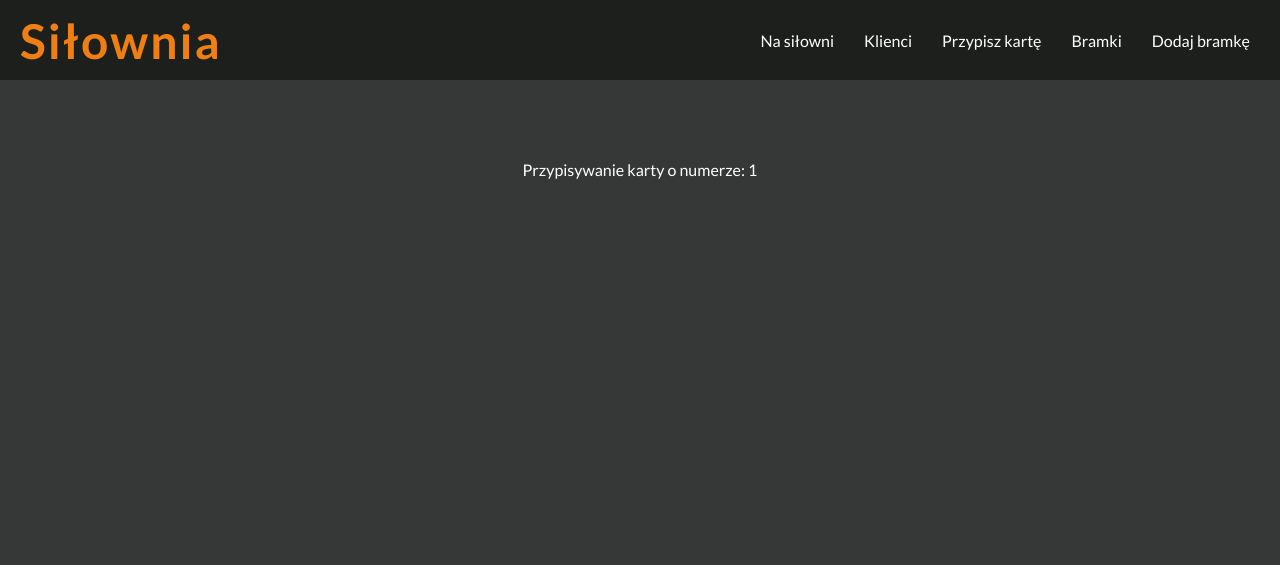
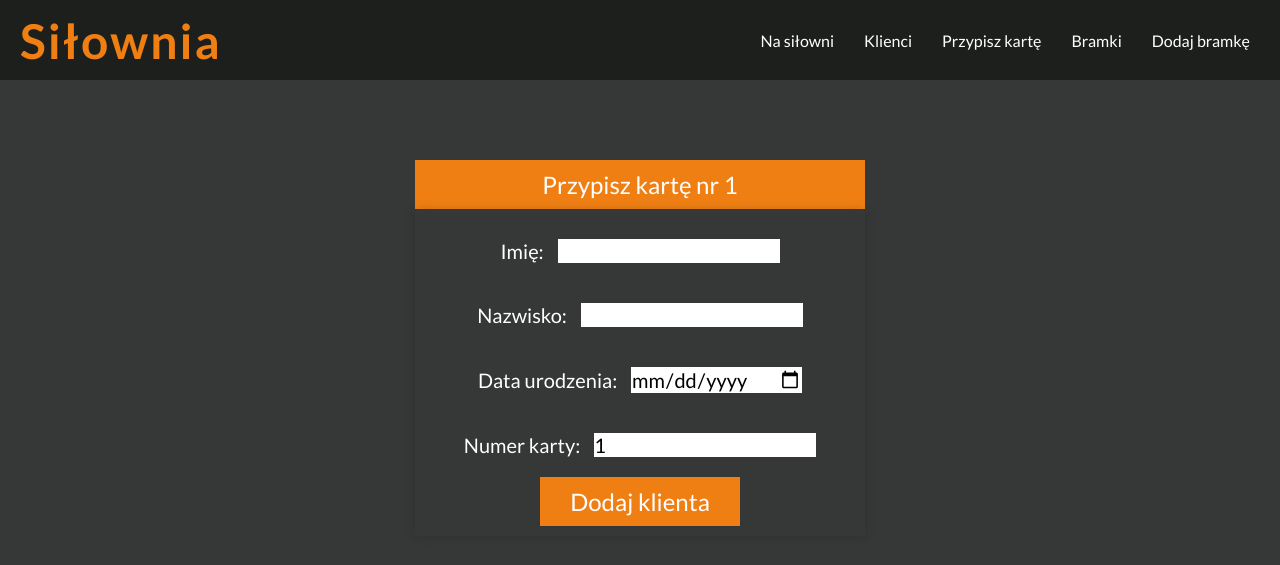
Before and after one commit to justyna-maluszynska/silka-projekt, a Flask app: page /addcard-form/1 in a window 1280 px wide. Shown: the top 565 px of the page. Run offline with Flask 2, Linux system fonts and the light colour scheme.

Commit message:
Add add client form

```diff
--- a/app.py
+++ b/app.py
@@ -2,7 +2,7 @@ from flask import Flask, render_template, request
 
 from flask_mqtt import Mqtt
 from config import BROKER_URL
-from utils import get_clients, get_clients_on_gym, get_terminals, add_terminal, remove_terminal, get_pending_cards
+from utils import *
 import time
 
 app = Flask(__name__)
@@ -71,6 +71,17 @@ def clients():
     return render_template("clients.html", clients=clients)
 
 
+@app.route("/addclient_handle", methods=['POST'])
+def addclient_handle():
+    new_name = request.form['client_name']
+    new_surname = request.form['client_surname']
+    new_birthday = request.form['client_birthday']
+    card_number = int(request.form['card_number'])
+    register_client(new_name, new_surname, new_birthday, card_number)
+    remove_pending_card(card_number)
+    return add_card()
+
+
 @app.route("/terminals")
 def terminals():
     terminals = get_terminals()
@@ -81,3 +92,7 @@ def terminals():
 def on_gym():
     clients = get_clients_on_gym()
     return render_template("ongym.html", clients=clients)
+
+
+if __name__ == "__main__":
+    app.run()
--- a/client_add.py
+++ b/client_add.py
@@ -6,9 +6,10 @@ import paho.mqtt.client as mqtt
 # The terminal ID - can be any string.
 terminal_id = "T0"
 # The broker name or IP address.
-broker = "192.168.56.1"
+# broker = "192.168.56.1"
 # broker = "127.0.0.1"
 # broker = "10.0.0.1"
+broker = "localhost"
 
 # The MQTT client.
 client = mqtt.Client()
--- a/static/css/styles.css
+++ b/static/css/styles.css
@@ -166,21 +166,31 @@ main {
 /* terminals.html i addgate.html*/
 
 .form_elem {
-    padding: 10px;
+    padding: 20px;
     alignment: center;
+    font-size: 1.25rem;
 }
 
 label {
     margin-right: 10px;
 }
 
-.send_btt, .add_terminal {
+.send_btt, .add_terminal, .add_client {
     background-color: #f07f13;
     color: #ffffff;
     text-align: center;
     font-size: 1.5rem;
     padding: 10px 0;
-    min-width: 400px;
+    min-width: 450px;
+}
+
+.send_btn {
+    background-color: #f07f13;
+    color: #ffffff;
+    text-align: center;
+    font-size: 1.5rem;
+    padding: 10px 0;
+    min-width: 200px;
 }
 
 .delete_btt {
@@ -188,10 +198,15 @@ label {
     padding: 10px 10px;
 }
 
+.form_client {
+    padding: 10px 0;
+}
+
 form {
     box-shadow: 0 0 10px rgba(0, 0, 0, 0.15);
     font-size: 1rem;
-    min-width: 400px;
+    min-width: 450px;
+    text-align: center;
 }
 
 /* addcard.html styles*/
@@ -203,7 +218,7 @@ form {
     box-shadow: 0 3px 3px rgba(0, 0, 0, 0.15);
 }
 
-.add-button:hover {
+.add-button:hover, .send_btn:hover, .send_btt:hover {
     background-color: #d05d01;
     cursor: pointer;
 }
--- a/templates/addclientform.html
+++ b/templates/addclientform.html
@@ -2,10 +2,26 @@
 
 {% block content %}
 
-<h2>Przypisywanie karty o numerze: {{card_number}}</h2>
+    <h2 class="add_client">Przypisz kartę nr {{card_number}}</h2>
+    <form class="form_client" method="post" action="{{ url_for('addclient_handle') }}">
+        <p class="form_elem">
+            <label for="client_name">Imię:</label>
+            <input type="text" name="client_name" id="client_name" required>
+        </p>
+        <p class="form_elem">
+            <label for="client_surname">Nazwisko:</label>
+            <input type="text" name="client_surname" id="client_surname" required>
+        </p>
+        <p class="form_elem">
+            <label for="client_birthday">Data urodzenia:</label>
+            <input type="date" name="client_birthday" id="client_birthday" required>
+        </p>
+        <p class="form_elem">
+            <label for="card_number">Numer karty:</label>
+            <input type="number" name="card_number" id="card_number" value="{{card_number}}" readonly>
+        </p>
+        <input class="send_btn" type="submit" value="Dodaj klienta">
+    </form>
 
-<form>
-
-</form>
 
 {% endblock %}
--- a/templates/addgate.html
+++ b/templates/addgate.html
@@ -5,7 +5,7 @@
     <form method="post" action="{{ url_for('addgate_handle') }}">
         <p class="form_elem">
             <label for="terminal_id">Id:</label>
-            <input type="text" name="terminal_id" id="terminal_id">
+            <input type="text" name="terminal_id" id="terminal_id" required>
         </p>
         <p class="form_elem">
             <label for="select_type">Typ terminala:</label>
--- a/templates/base.html
+++ b/templates/base.html
@@ -5,7 +5,7 @@
   <meta charset="UTF-8">
   <meta http-equiv="X-UA-Compatible" content="IE=edge">
   <meta name="viewport" content="width=device-width, initial-scale=1.0">
-  <link rel="shortcut icon" href="{{ url_for('static', filename='images/favicon.ico') }}" type="image/x-icon">
+  <link rel="shortcut icon" href="{{ url_for('static', filename='images/icon.ico') }}" type="image/x-icon">
   <title>Siłownia</title>
   <link rel="stylesheet" href="{{ url_for('static', filename='css/styles.css') }}">
 </head>
```
Also changed, not shown: utils.py (+24 -8 lines), static/images/icon.ico (added).
